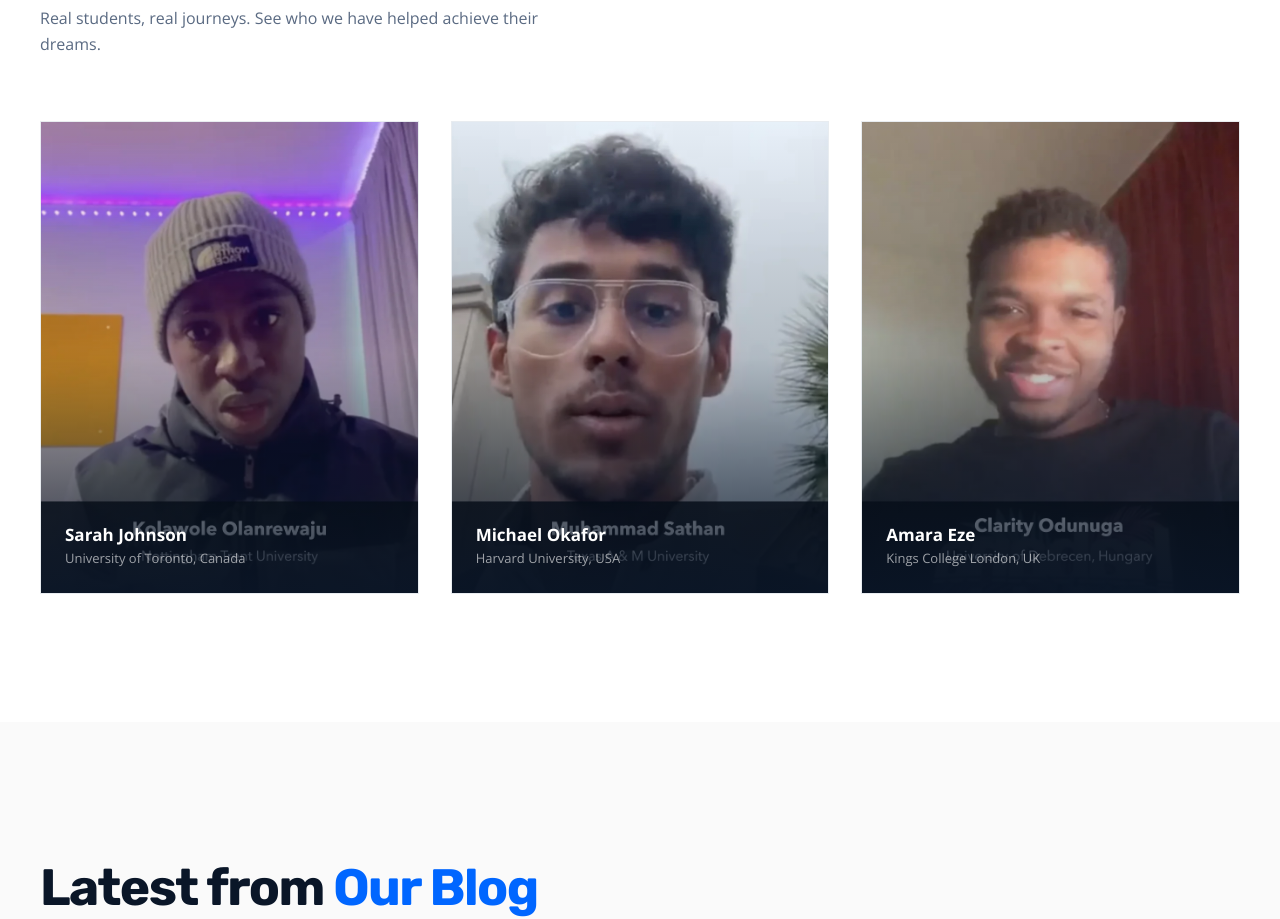
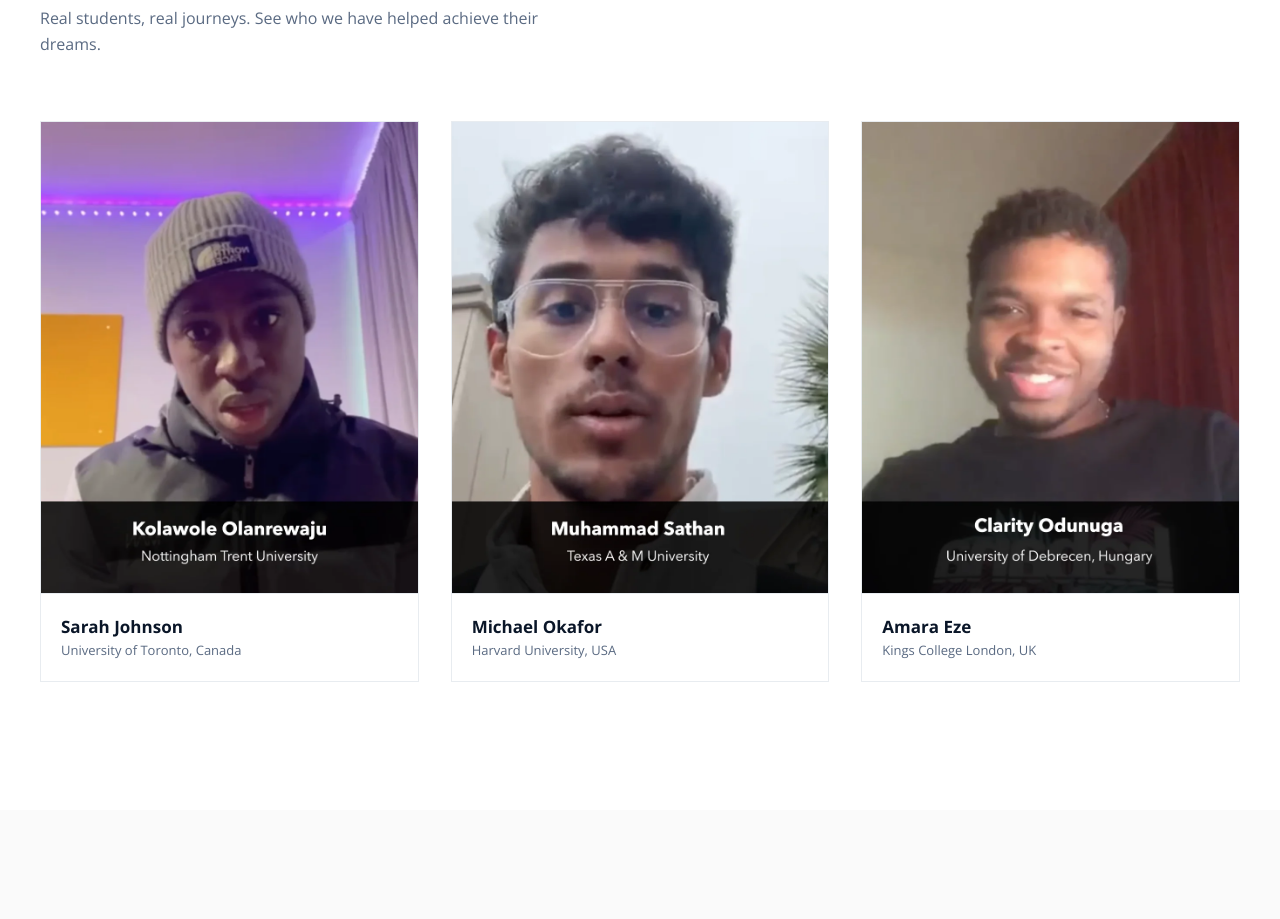
Before and after one commit to code-savan/britishuac-international-education, a Next.js app: page / in a window 1280 px wide. Shown: the part 5060-5979 px from the top of the page. Built offline with nearby package versions, Linux system fonts and the light colour scheme.

Commit message:
Move success card text below image instead of overlapping

```diff
--- a/components/Success.jsx
+++ b/components/Success.jsx
@@ -53,11 +53,10 @@
                   className="object-cover transition-transform duration-500 group-hover:scale-105"
                   sizes="(max-width: 768px) 100vw, 33vw"
                 />
-                <div className="absolute inset-0 bg-gradient-to-t from-[#0A1628]/90 via-[#0A1628]/20 to-transparent" />
               </div>
-              <div className="absolute bottom-0 left-0 right-0 p-6">
-                <p className="text-white font-bold text-[17px] mb-0.5">{story.name}</p>
-                <p className="text-white/60 text-[13px]">{story.university}</p>
+              <div className="p-5 border-t border-[#E8ECF0]">
+                <p className="font-bold text-[17px] text-[#0A1628] mb-0.5">{story.name}</p>
+                <p className="text-[13px] text-[#5A6A82]">{story.university}</p>
               </div>
             </div>
           ))}
```
